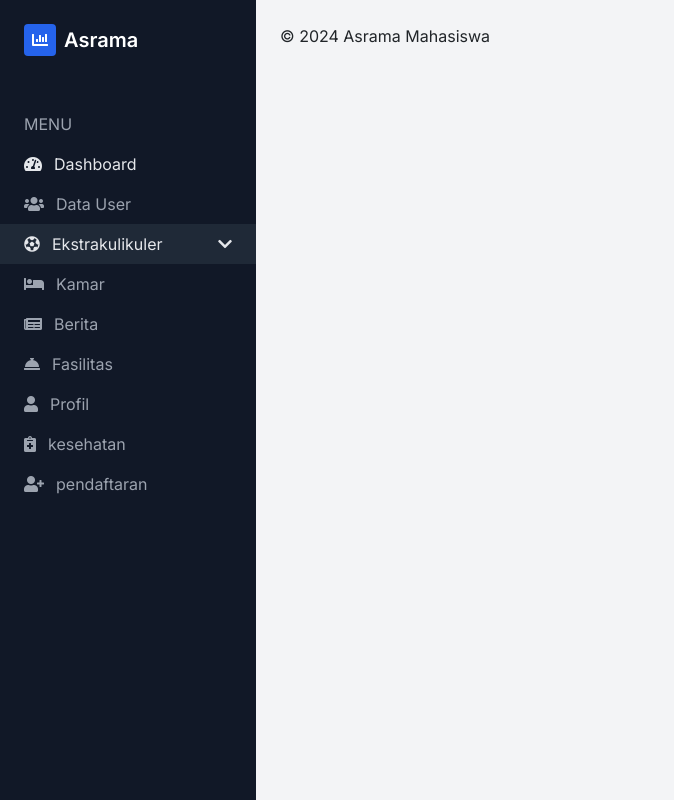
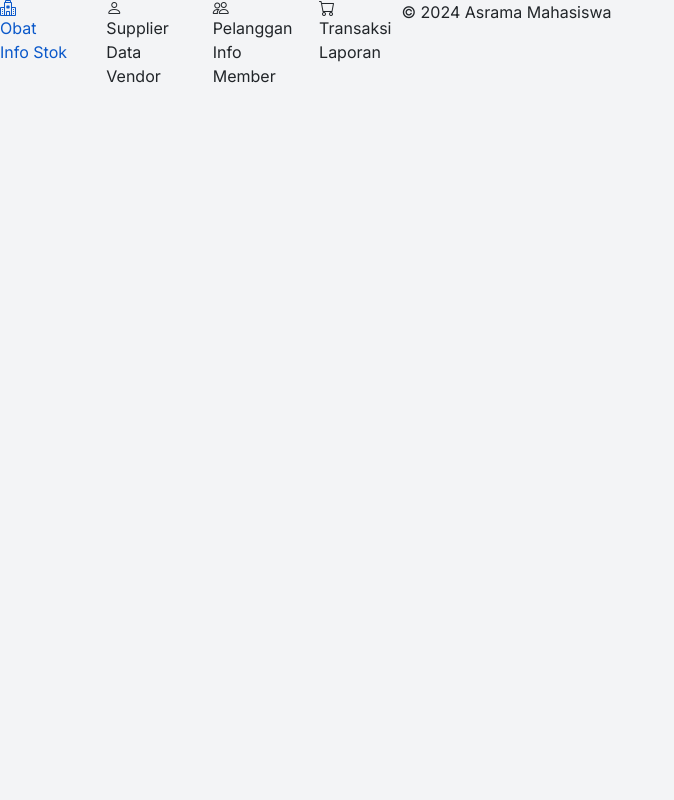
Before and after one commit to ArzeonXyl/asrama, a PHP site: template admin/template/sidebar.php in a window 1280 px wide. Shown: the whole page, without its empty margins (0-674 px from the left). Run offline with PHP 8.4, Linux system fonts and the light colour scheme; the template is opened without the code that fills it, so the values that code supplies are empty; the visitor is signed in with stand-in values (Sample User, id 1); some libraries are stand-ins or nearby versions.

Commit message:
coba buat pull

```diff
--- a/admin/template/sidebar.php
+++ b/admin/template/sidebar.php
@@ -1,73 +1,54 @@
-    <!-- Sidebar -->
-    <div class="bg-gray-900 text-white w-64 min-h-screen">
-      <div class="p-6">
-        <div class="flex items-center space-x-2">
-          <div class="bg-blue-600 p-2 rounded">
-            <i class="fas fa-chart-bar text-white"></i>
+<div class="row">
+                <div class="col-md-3">
+                    <a href="obat.php" class="text-decoration-none">
+                        <div class="menu-card">
+                            <div class="menu-icon icon-green">
+                                <i class="bi bi-hospital"></i>
                             </div>
-          <span class="text-xl font-semibold">Asrama</span>
+                            <div class="menu-content">
+                                <div class="menu-title">Obat</div>
+                                <div class="menu-subtitle">Info Stok</div>
                             </div>
                         </div>
-      <nav class="mt-6">
-        <div class="px-6 py-2 text-gray-400">MENU</div>
-        <a class="flex items-center px-6 py-2 text-gray-200" href="../main/dashboard.php">
-          <i class="fas fa-tachometer-alt mr-3"></i>
-          <span>Dashboard</span>
                     </a>
-        <a class="flex items-center px-6 py-2 text-gray-400" href="data.php">
-          <i class="fas fa-users mr-3"></i>
-          <span>Data User</span>
-        </a>
-        <div class="px-6 py-2 text-gray-200 bg-gray-800 cursor-pointer" id="ekstrakulikulerMenuButton">
-          <div class="flex items-center justify-between" href='../main/ekstrakulikuler.php'>
-            <div class="flex items-center">
-              <i class="fas fa-futbol mr-3"></i>
-              <span>Ekstrakulikuler</span>
                 </div>
-            <i class="fas fa-chevron-down"></i>
+                <div class="col-md-3">
+                    <a href="supplier.php" class="text-decoration-none">
+                        <div class="menu-card">
+                            <div class="menu-icon icon-orange">
+                                <i class="bi bi-person"></i>
+                            </div>
+                            <div class="menu-content">
+                                <div class="menu-title">Supplier</div>
+                                <div class="menu-subtitle">Data Vendor</div>
                             </div>
                         </div>
-        <div class="hidden" id="ekstrakulikulerMenu">
-          <a class="flex items-center px-6 py-2 text-gray-400" href="bahasa_arab.php">
-            <span>Bahasa Arab</span>
-          </a>
-          <a class="flex items-center px-6 py-2 text-gray-400" href="bahasa_inggris.php">
-            <span>Bahasa Inggris</span>
-          </a>
-          <a class="flex items-center px-6 py-2 text-gray-400" href="arduino.php">
-            <span>Arduino</span>
-          </a>
-          <a class="flex items-center px-6 py-2 text-gray-400" href="sholawat.php">
-            <span>Sholawat</span>
-          </a>
-          <a class="flex items-center px-6 py-2 text-gray-400" href="qiroah.php">
-            <span>Qiroah Alquran</span>
                     </a>
                 </div>
-        <a class="flex items-center px-6 py-2 text-gray-400" href="../main/master_detail_kamar.php">
-          <i class="fas fa-bed mr-3"></i>
-          <span>Kamar</span>
+                <div class="col-md-3">
+                    <a href="pelanggan.php" class="text-decoration-none">
+                        <div class="menu-card">
+                            <div class="menu-icon icon-red">
+                                <i class="bi bi-people"></i>
+                            </div>
+                            <div class="menu-content">
+                                <div class="menu-title">Pelanggan</div>
+                                <div class="menu-subtitle">Info Member</div>
+                            </div>
+                        </div>
                     </a>
-        <a class="flex items-center px-6 py-2 text-gray-400" href="../main/berita_admin.php">
-          <i class="fas fa-newspaper mr-3"></i>
-          <span>Berita</span>
+                </div>
+                <div class="col-md-3">
+                    <a href="transaksi.php" class="text-decoration-none">
+                        <div class="menu-card">
+                            <div class="menu-icon icon-blue">
+                                <i class="bi bi-cart"></i>
+                            </div>
+                            <div class="menu-content">
+                                <div class="menu-title">Transaksi</div>
+                                <div class="menu-subtitle">Laporan</div>
+                            </div>
+                        </div>
                     </a>
-        <a class="flex items-center px-6 py-2 text-gray-400" href="../main/manage_fasilitas.php">
-          <i class="fas fa-concierge-bell mr-3"></i>
-          <span>Fasilitas</span>
-        </a>
-        <a class="flex items-center px-6 py-2 text-gray-400" href="../main/profil_admin.php">
-          <i class="fas fa-user mr-3"></i>
-          <span>Profil</span>
-        </a>
-        <a class="flex items-center px-6 py-2 text-gray-400" href="#">
-          <i class="fas fa-notes-medical mr-3"></i>
-          <span>kesehatan</span>
-        </a>
-        <a class="flex items-center px-6 py-2 text-gray-400" href="pendaftaran.php">
-          <i class="fas fa-user-plus mr-3"></i>
-          <span>pendaftaran</span>
-        </a>
-      </nav>
                 </div>
-    <div class="flex-1 p-6">
+            </div>
```
Lines whose indentation alone changed are shown as unchanged.
